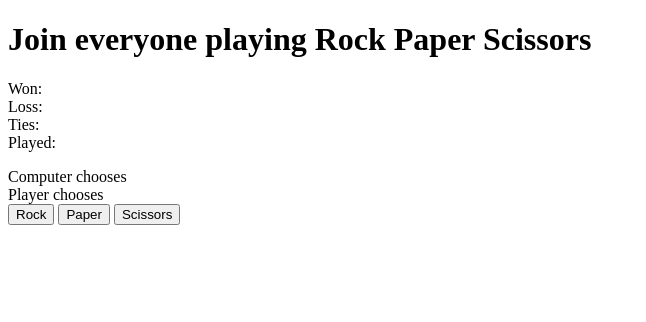
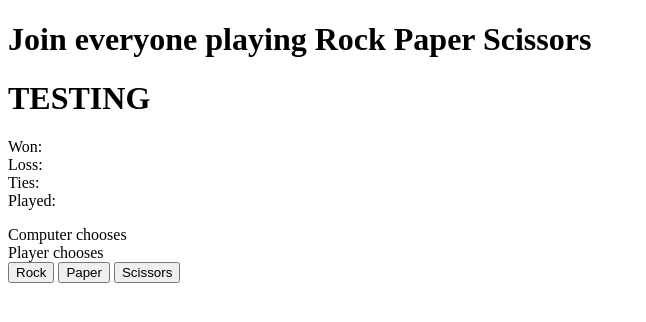
Before and after one commit to brandoneng000/minigames, a Django app: page / in a window 1280 px wide. Shown: the top 322 px of the page, without its empty margins (0-646 px from the left). Run offline with Django 4.2, Linux system fonts and the light colour scheme.

Commit message:
Checking TESTING

```diff
--- a/player/templates/player/rockpaperscissors.html
+++ b/player/templates/player/rockpaperscissors.html
@@ -2,6 +2,7 @@
 <html>
         <body>
             <h1>Join everyone playing Rock Paper Scissors</h1>
+            <h1> TESTING </h1>
 
             <p style="display:inline-block; margin:0">Won:</p> <span id="won" ></span>
             <br/>
```
